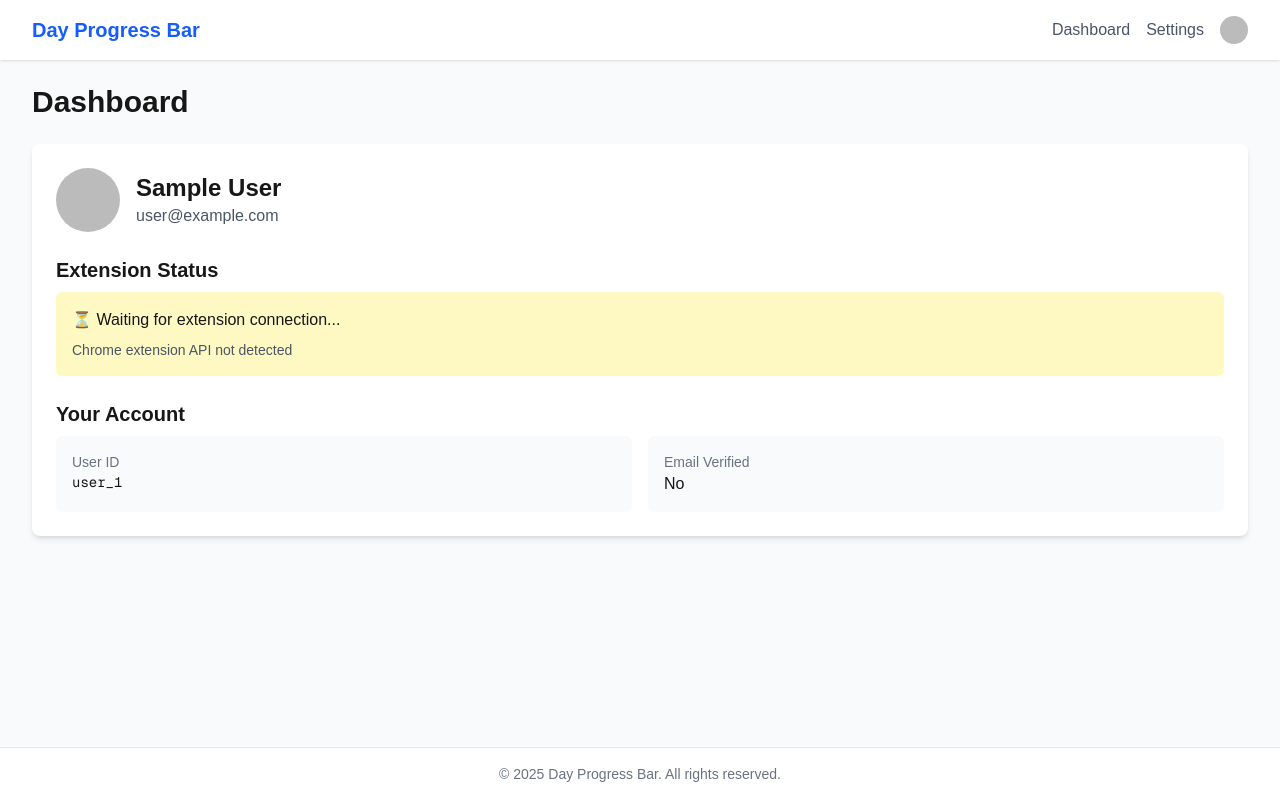
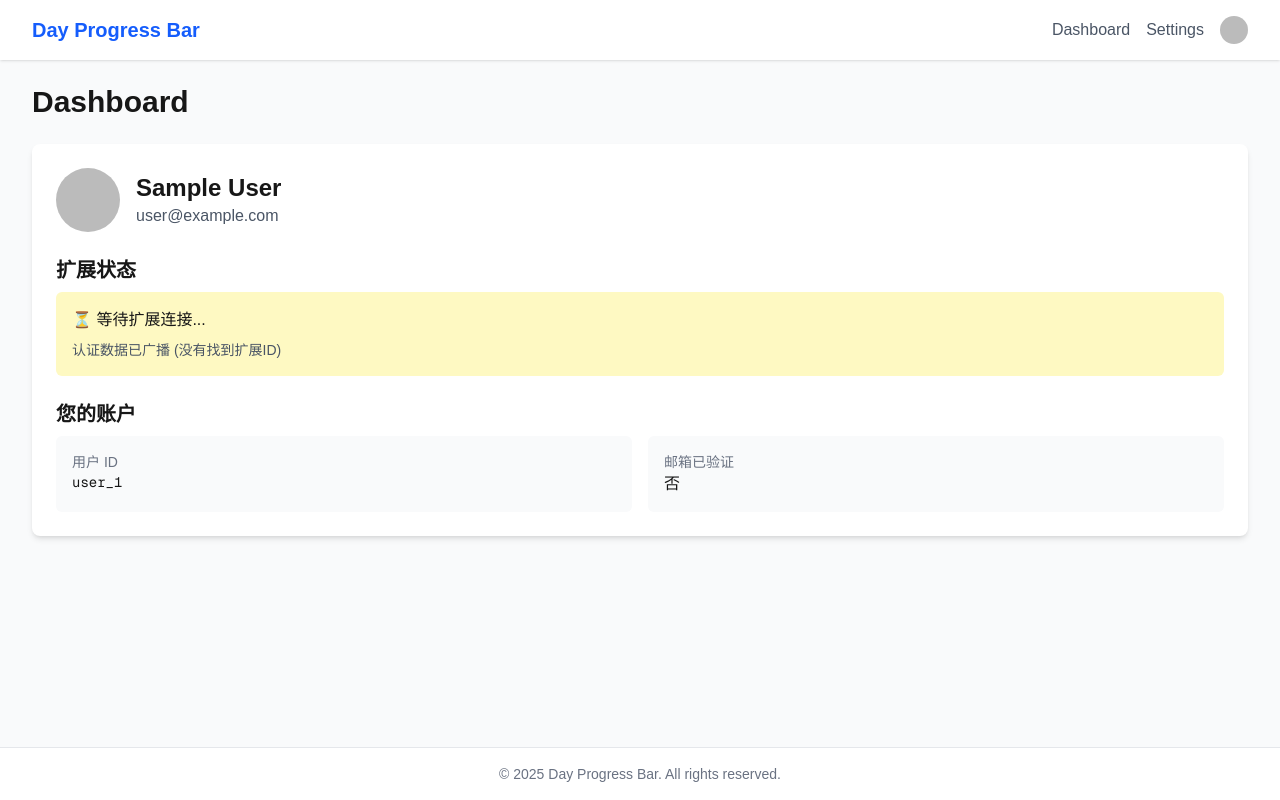
Before and after one commit to winstonsolutions/day-progress-bar-nextjs, a Next.js app: page /dashboard in a window 1280 px wide. Built offline with nearby package versions, Linux system fonts and the light colour scheme; no server answers; sample sign-in values are in the browser's storage; some icons are missing.

Commit message:
test next

```diff
--- a/src/app/page.tsx
+++ b/src/app/page.tsx
@@ -1,14 +1,33 @@
+"use client";
+
 import Image from "next/image";
 import Link from "next/link";
-import { currentUser } from "@clerk/nextjs/server";
-import { redirect } from "next/navigation";
+import { useEffect, useState } from "react";
+import { useRouter, useSearchParams } from "next/navigation";
+import { useAuth } from "@clerk/nextjs";
 
-export default async function Home() {
-  // Check if user is already logged in, redirect to dashboard if they are
-  const user = await currentUser();
-  if (user) {
-    redirect("/dashboard");
-  }
+export default function Home() {
+  const { isSignedIn, userId } = useAuth();
+  const router = useRouter();
+  const searchParams = useSearchParams();
+  const [extensionId, setExtensionId] = useState<string | null>(null);
+
+  useEffect(() => {
+    // 检测URL中的extension_id参数
+    const extensionIdParam = searchParams.get('extension_id');
+    if (extensionIdParam) {
+      console.log('Received extension_id:', extensionIdParam);
+      setExtensionId(extensionIdParam);
+
+      // 可以将extension_id存储在localStorage或sessionStorage中以便后续使用
+      localStorage.setItem('extensionId', extensionIdParam);
+    }
+
+    // 如果用户已登录，重定向到dashboard
+    if (isSignedIn && userId) {
+      router.push("/dashboard");
+    }
+  }, [isSignedIn, userId, router, searchParams]);
 
   return (
     <div className="min-h-screen bg-gradient-to-b from-gray-50 to-gray-100">
@@ -21,6 +40,12 @@ export default async function Home() {
           <p className="mt-3 max-w-md mx-auto text-base text-gray-500 sm:text-lg md:mt-5 md:text-xl md:max-w-3xl">
             The easiest way to visualize your day's progress. Stay focused, manage time effectively, and achieve more with our Chrome extension.
           </p>
+
+          {extensionId && (
+            <p className="mt-2 text-sm text-green-600">
+              Connected to extension
+            </p>
+          )}
 
           <div className="mt-10 flex flex-col sm:flex-row gap-4 justify-center">
             <Link
--- a/src/components/dashboard/DashboardContent.tsx
+++ b/src/components/dashboard/DashboardContent.tsx
@@ -1,6 +1,7 @@
 "use client";
 
 import { useState, useEffect } from "react";
+import { useAuth } from "@clerk/nextjs";
 
 // 定义我们自己的用户接口，只包含需要的属性
 interface SerializedUser {
@@ -34,50 +35,72 @@ declare global {
 export default function DashboardContent({ user }: DashboardContentProps) {
   const [message, setMessage] = useState<string>("");
   const [isExtensionConnected, setIsExtensionConnected] = useState<boolean>(false);
+  const { getToken } = useAuth();
 
   useEffect(() => {
     // Send auth data to the extension
-    const sendAuthToExtension = () => {
+    const sendAuthToExtension = async () => {
       try {
-        // Check if extension is available
-        if (typeof window !== "undefined" && window.chrome?.runtime?.sendMessage) {
-          // Prepare auth data
+        // 从localStorage中获取extension_id
+        const extensionId = localStorage.getItem('extensionId');
+        console.log('Retrieved extension ID from localStorage:', extensionId);
+
+        // 获取Clerk token
+        const token = await getToken();
+
+        if (!token) {
+          setMessage("无法获取认证令牌");
+          return;
+        }
+
+        // Prepare auth data with token
         const authData = {
-            type: "auth_success",
-            userId: user.id,
+          action: "clerk-auth-success",
+          token: token,
+          user: {
+            id: user.id,
             email: user.emailAddress || "",
             firstName: user.firstName,
             lastName: user.lastName,
             imageUrl: user.imageUrl
+          }
         };
 
-          // Get the extension ID from the URL query parameter if available
-          const urlParams = new URLSearchParams(window.location.search);
-          const extensionId = urlParams.get("extensionId");
+        console.log("准备发送认证数据到扩展:", { ...authData, token: token ? token.substring(0, 10) + '...' : null });
 
-          if (extensionId) {
-            // Send message directly to the extension using its ID
+        // Check if extension is available
+        if (typeof window !== "undefined" && extensionId && window.chrome?.runtime?.sendMessage) {
+          // 直接发送消息到扩展
           window.chrome.runtime.sendMessage(extensionId, authData, (response: any) => {
             if (response && response.success) {
-                setMessage("Successfully connected to the extension!");
+              setMessage("成功连接到扩展并发送认证数据!");
               setIsExtensionConnected(true);
+              console.log("扩展响应:", response);
+            } else {
+              console.error("扩展响应错误:", response);
+              setMessage("扩展响应错误");
             }
           });
         } else {
-            // Broadcast to any listening extension
+          // 使用postMessage广播
           window.postMessage({
             source: "day-progress-bar-website",
-              ...authData
+            type: "clerk-auth-success",
+            token: token,
+            user: {
+              id: user.id,
+              email: user.emailAddress || "",
+              firstName: user.firstName,
+              lastName: user.lastName,
+              imageUrl: user.imageUrl
+            }
           }, "*");
 
-            setMessage("Auth data sent to extension (broadcast)");
-          }
-        } else {
-          setMessage("Chrome extension API not detected");
+          setMessage(`认证数据已广播 ${extensionId ? '(无法直接连接扩展)' : '(没有找到扩展ID)'}`);
         }
       } catch (error: unknown) {
-        console.error("Error sending auth data to extension:", error);
-        setMessage(`Error connecting to extension: ${error instanceof Error ? error.message : String(error)}`);
+        console.error("发送认证数据到扩展时出错:", error);
+        setMessage(`连接扩展时出错: ${error instanceof Error ? error.message : String(error)}`);
       }
     };
 
@@ -92,7 +115,7 @@ export default function DashboardContent({ user }: DashboardContentProps) {
         event.data.type === "auth_received"
       ) {
         setIsExtensionConnected(true);
-        setMessage("Extension successfully received authentication!");
+        setMessage("扩展成功接收到认证信息!");
       }
     };
 
@@ -101,7 +124,7 @@ export default function DashboardContent({ user }: DashboardContentProps) {
     return () => {
       window.removeEventListener("message", handleExtensionResponse);
     };
-  }, [user]);
+  }, [user, getToken]);
 
   // Safety check for if the user object is somehow null
   if (!user) {
@@ -123,27 +146,27 @@ export default function DashboardContent({ user }: DashboardContentProps) {
       </div>
 
       <div className="mb-6">
-        <h3 className="text-xl font-semibold mb-2">Extension Status</h3>
+        <h3 className="text-xl font-semibold mb-2">扩展状态</h3>
         <div className={`p-4 rounded-md ${isExtensionConnected ? 'bg-green-100' : 'bg-yellow-100'}`}>
           <p className="font-medium">
             {isExtensionConnected
-              ? "✅ Connected to Day Progress Bar extension"
-              : "⏳ Waiting for extension connection..."}
+              ? "✅ 已连接到 Day Progress Bar 扩展"
+              : "⏳ 等待扩展连接..."}
           </p>
           {message && <p className="mt-2 text-sm text-gray-600">{message}</p>}
         </div>
       </div>
 
       <div>
-        <h3 className="text-xl font-semibold mb-2">Your Account</h3>
+        <h3 className="text-xl font-semibold mb-2">您的账户</h3>
         <div className="grid grid-cols-1 md:grid-cols-2 gap-4">
           <div className="bg-gray-50 p-4 rounded-md">
-            <p className="text-sm text-gray-500">User ID</p>
+            <p className="text-sm text-gray-500">用户 ID</p>
             <p className="font-mono text-sm">{user.id}</p>
           </div>
           <div className="bg-gray-50 p-4 rounded-md">
-            <p className="text-sm text-gray-500">Email Verified</p>
-            <p>{user.emailVerified ? "Yes" : "No"}</p>
+            <p className="text-sm text-gray-500">邮箱已验证</p>
+            <p>{user.emailVerified ? "是" : "否"}</p>
           </div>
         </div>
       </div>
```
Lines whose indentation alone changed are shown as unchanged.
